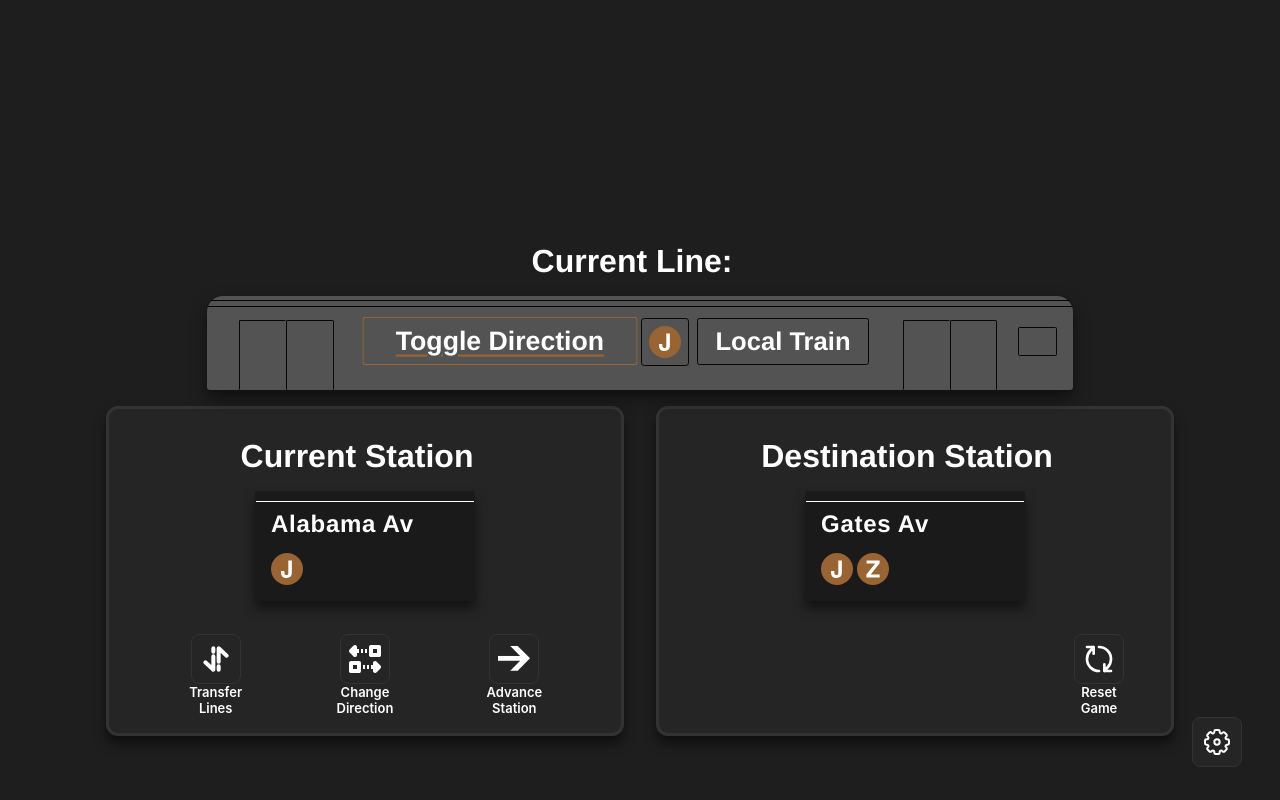
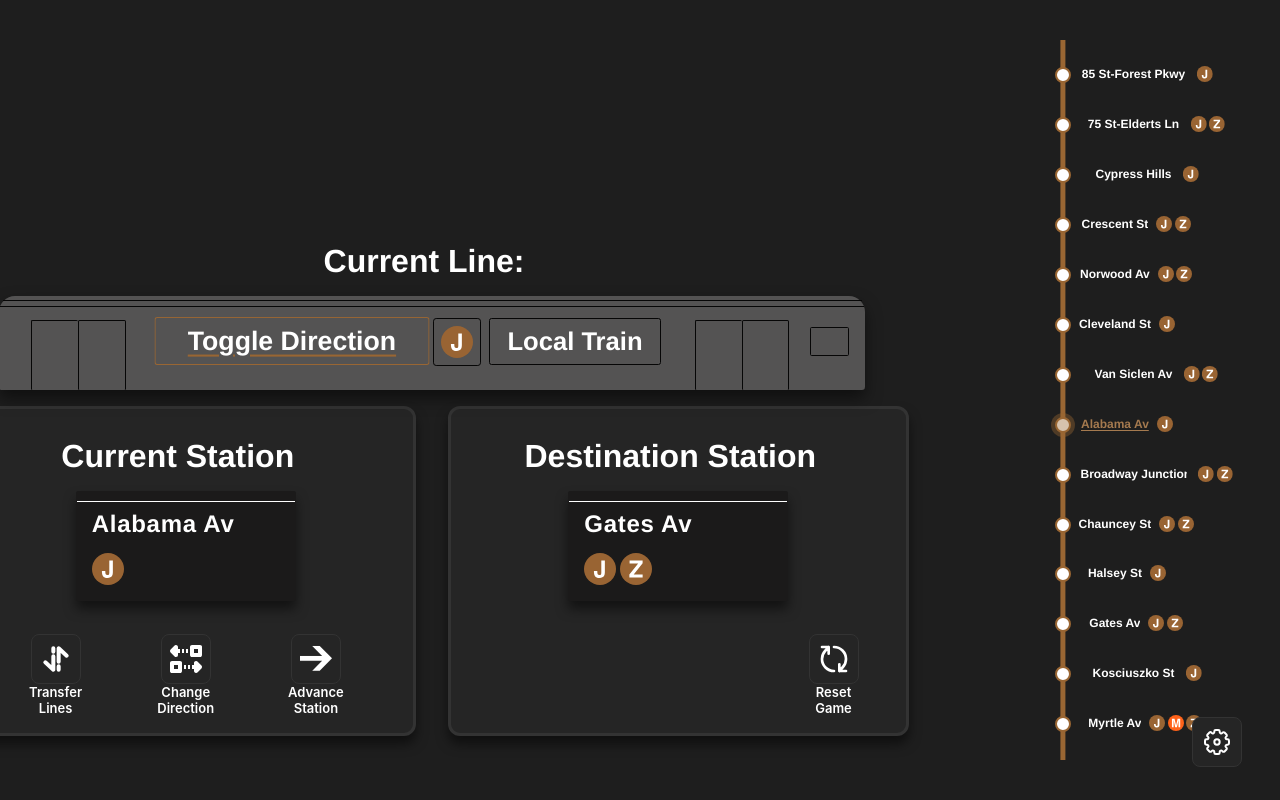
Before and after one commit to NolanSmug/nyc-subway-journey-react, a React (Create React App) app: page / in a window 1280 px wide. Built offline with nearby package versions, Linux system fonts and the light colour scheme.

Commit message:
UpcomingStationsVertical CSS perfections, removed currentLineColor as a state variable, replacing it with CSS property --line-color

```diff
--- a/src/components/GameStateUI.tsx
+++ b/src/components/GameStateUI.tsx
@@ -14,20 +14,18 @@ import C_DIRECTION_WHITE from '../images/change-direction-icon-w.svg'
 import C_DIRECTION_BLACK from '../images/change-direction-icon-b.svg'
 import REFRESH_BLACK from '../images/refresh-icon-b.svg'
 import REFRESH_WHITE from '../images/refresh-icon-w.svg'
-import { useEffect } from 'react'
+import { useEffect, useMemo } from 'react'
 import { useUIContext } from '../contexts/UIContext'
 import { lineToLineColor } from './UpcomingStations'
 import { useGameContext } from '../contexts/GameContext'
 
 function GameStateUI() {
-    const { darkMode, setIsTransferMode, setCurrentLineColor, numAdvanceStations, advancedMode } = useUIContext()
+    const { darkMode, setIsTransferMode, numAdvanceStations, advancedMode } = useUIContext()
     const { train, updateTrainObject, gameState, initializeGame } = useGameContext()
 
     const handleTrainAction = async (action: 'transfer' | 'changeDirection' | 'advanceStation' | 'refresh') => {
         if (gameState?.isWon || train === null || gameState === null) return
         if (action !== 'transfer') setIsTransferMode(false)
-
-        setCurrentLineColor(lineToLineColor(train.getLine()))
 
         switch (action) {
             case 'refresh':
@@ -66,11 +64,11 @@ function GameStateUI() {
         const selectedLine = transfers[transferIndex]
 
         if (selectedLine !== undefined) {
-            await transferLines(selectedLine)
+            await transferTo(selectedLine)
         }
     }
 
-    const transferLines = async (selectedLine: LineName): Promise<void> => {
+    const transferTo = async (selectedLine: LineName): Promise<void> => {
         if (train == null) return
 
         if (await train.transferToLine(selectedLine, train.getCurrentStation())) {
@@ -80,7 +78,6 @@ function GameStateUI() {
         }
         updateTrainObject({ ...train.updateTrainState() })
         setIsTransferMode(false)
-        setCurrentLineColor(lineToLineColor(selectedLine))
     }
 
     const handleKeyPress = (event: KeyboardEvent) => {
@@ -99,12 +96,17 @@ function GameStateUI() {
         return () => window.removeEventListener('keydown', handleKeyPress)
     })
 
+    const currentLine = useMemo(() => train.getLine(), [train])
+    useEffect(() => {
+        document.documentElement.style.setProperty('--line-color', lineToLineColor(currentLine))
+    }, [currentLine])
+
     return (
         <div className="stations-container">
             <div className="station-box" id="current-station">
                 <Header text="Current Station" />
                 <div className="station-item">
-                    <Station name={train.getScheduledStops()[train.getCurrentStationIndex()].getName()}>
+                    <Station name={train.getCurrentStation().getName()}>
                         <div className="not-dim">
                             <TransferLines
                                 onClick={getTransferLineClicked}
--- a/src/components/StationFragment.css
+++ b/src/components/StationFragment.css
@@ -28,15 +28,6 @@
     gap: 0.5rem;
 }
 
-.station-frag-content.overflow .station-frag-name,
-.station-frag-content.overflow .transfer-lines {
-    transform: translateX(0.8em);
-}
-
- .station-frag-content.overflow .station-frag-name {
-    margin-left: 1.5em;
-}
-
 .station-frag-name {
     font-size: 0.75rem;
     white-space: nowrap;
@@ -46,10 +37,17 @@
     max-width: 16ch;
 }
 
-.current-station .station-frag-name,
-.current-station-vertical .station-frag-name {
-    font-weight: bold;
-    text-decoration: underline;
+.station-dot {
+    width: 0.75rem;
+    height: 0.75rem;
+    background-color: white;
+    border-color: var(--line-color);
+    border-radius: 50%;
+    border-width: 0.15rem;
+    border-style: solid;
+    position: relative;
+    transform: translate(-50%, 50%);
+    z-index: 2;
 }
 
 .current-station .station-dot {
@@ -60,16 +58,13 @@
     transition: 0.1s ease-out;
 }
 
-.station-dot {
-    width: 0.75rem;
-    height: 0.75rem;
-    background-color: white;
-    border-radius: 50%;
-    border-width: 0.15rem;
-    border-style: solid;
-    position: static;
-    transform: translate(-50%, 50%);
-    z-index: 2;
+.station-frag-content.overflow .station-frag-name,
+.station-frag-content.overflow .transfer-lines {
+    transform: translateX(0.8em);
+}
+
+.station-frag-content.overflow .station-frag-name {
+    margin-left: 1.5em;
 }
 
 /*
@@ -86,6 +81,7 @@ STYLING MODIFICATIONS FOR VERTICAL UPCOMING STATIONS
     width: 0.75rem;
     height: 0.75rem;
     background-color: white;
+    border-color: var(--line-color);
     border-radius: 50%;
     border-width: 0.15rem;
     border-style: solid;
@@ -95,8 +91,6 @@ STYLING MODIFICATIONS FOR VERTICAL UPCOMING STATIONS
     position: relative;
 }
 
-
-
 .current-station-vertical {
     transition: ease-in-out 0.1s;
     width: max-content;
@@ -104,6 +98,35 @@ STYLING MODIFICATIONS FOR VERTICAL UPCOMING STATIONS
 
 /* TODO: figure out visual change for the current station  */
 .current-station-vertical .station-dot {
+    transition: ease-in-out 0.1s;
     width: 0.75rem;
     height: 0.75rem;
 }
+
+.current-station-vertical .station-dot::after {
+    content: '';
+    position: absolute;
+    top: 50%;
+    left: 50%;
+    transform: translate(-50%, -50%);
+    width: 1.5rem;
+    height: 1.5rem;
+    background-color: var(--line-color);
+    border-radius: 50%;
+    opacity: 0.4;
+    z-index: -1;
+}
+
+.current-station .station-frag-name,
+.current-station-vertical .station-frag-name {
+    text-decoration: underline;
+    text-decoration-color: var(--line-color);
+    text-underline-offset: 2px;
+    text-decoration-thickness: 3px;
+}
+
+.current-station-vertical .station-frag-name {
+    color: var(--line-color);
+    filter: brightness(140%) saturate(75%);
+    opacity: 0.8;
+}
--- a/src/components/StationFragment.tsx
+++ b/src/components/StationFragment.tsx
@@ -9,10 +9,9 @@ export interface StationFragmentProps {
     station: Station
     className?: string
     transfers: LineName[]
-    lineColor: string
 }
 
-const StationFragment: React.FC<StationFragmentProps> = ({ station, className, transfers, lineColor }) => {
+const StationFragment: React.FC<StationFragmentProps> = ({ station, className, transfers }) => {
     const [isOverflowing] = useState(station.getName().length > 12)
 
     return (
@@ -25,7 +24,7 @@ const StationFragment: React.FC<StationFragmentProps> = ({ station, className, t
                     </div>
                 </div>
             </div>
-            <div className="station-dot" style={{ borderColor: lineColor }} />
+            <div className="station-dot" />
         </div>
     )
 }
--- a/src/components/TrainCar.tsx
+++ b/src/components/TrainCar.tsx
@@ -16,7 +16,7 @@ export interface TrainCarProps {
 }
 
 function TrainCar({ header, children }: TrainCarProps) {
-    const { currentLineColor, upcomingStationsVertical, darkMode } = useUIContext()
+    const { upcomingStationsVertical, darkMode } = useUIContext()
     const { train, updateTrainObject } = useGameContext()
 
     const isNullDirection: boolean = train.isNullDirection()
@@ -47,9 +47,9 @@ function TrainCar({ header, children }: TrainCarProps) {
                         style={
                             isNullDirection
                                 ? {
-                                      borderColor: currentLineColor,
+                                      borderColor: 'var(--line-color)',
                                       textDecoration: 'underline',
-                                      textDecorationColor: currentLineColor,
+                                      textDecorationColor: 'var(--line-color)',
                                       textUnderlineOffset: '4px',
                                   }
                                 : {}
--- a/src/components/UpcomingStations.css
+++ b/src/components/UpcomingStations.css
@@ -23,6 +23,7 @@
 }
 
 .line-divider {
+    background-color: var(--line-color);
     position: absolute;
     height: 0.3rem;
     bottom: 1.4em;
--- a/src/components/UpcomingStations.tsx
+++ b/src/components/UpcomingStations.tsx
@@ -43,7 +43,7 @@ export function lineToLineColor(lineName: LineName): string {
 // TODO: Borough barrier
 
 function UpcomingStations() {
-    const { currentLineColor, upcomingStationsVisible: visible } = useUIContext()
+    const { upcomingStationsVisible: visible } = useUIContext()
     const { train, gameState } = useGameContext()
     const stations = train.getScheduledStops()
     const currentStation = gameState.currentStations[train.getCurrentStationIndex()]
@@ -81,12 +81,11 @@ function UpcomingStations() {
                         key={station.getId() || index}
                         station={station}
                         transfers={station.getTransfers()}
-                        lineColor={currentLineColor}
                         className={currentID === station.getId() ? 'current-station' : ''}
                     />
                 ))}
             </div>
-            <div ref={lineDividerRef} className="line-divider" style={{ backgroundColor: currentLineColor }} />
+            <div ref={lineDividerRef} className="line-divider" />
         </div>
     )
 }
--- a/src/components/UpcomingStationsVertical.css
+++ b/src/components/UpcomingStationsVertical.css
@@ -17,11 +17,11 @@
     align-items: center;
     position: relative;
     z-index: 1;
-    margin-top: 5em;
 }
 
 .line-divider-vertical {
-    position:absolute;
+    background-color: var(--line-color);
+    position: absolute;
     height: 0.3rem;
     z-index: 0;
     left: 6.65em;
--- a/src/components/UpcomingStationsVertical.tsx
+++ b/src/components/UpcomingStationsVertical.tsx
@@ -5,7 +5,7 @@ import { useUIContext } from '../contexts/UIContext'
 import { useGameContext } from '../contexts/GameContext'
 
 function UpcomingStationsVertical() {
-    const { currentLineColor, upcomingStationsVisible: visible } = useUIContext()
+    const { upcomingStationsVisible: visible } = useUIContext()
     const { train, gameState } = useGameContext()
 
     const stations = train.getScheduledStops()
@@ -14,19 +14,19 @@ function UpcomingStationsVertical() {
     const lineDividerRef = useRef<HTMLDivElement>(null)
     const currentID = currentStation.getId()
 
+    // scroll to the current station
     useEffect(() => {
         if (stationsRef.current && stations.length > 0) {
             const currentStationElement = stationsRef.current.querySelector('.current-station-vertical')
-
             scrollToCurrentStation(currentStationElement!)
         }
     }, [currentStation, stations.length, currentID])
 
+    // adjust the line length
     useEffect(() => {
-        if (stationsRef.current && lineDividerRef.current) {
-            if (stations.length > 0) {
-                lineDividerRef.current.style.width = `${stations.length * 6}em`
-            }
+        if (stationsRef.current && lineDividerRef.current && stations.length > 0) {
+            lineDividerRef.current.style.width = train.isShuttle() ? `${stations.length * 5}em` : `${stations.length * 6}em`
+            lineDividerRef.current.style.top = train.isShuttle() ? '5em' : ''
         }
     }, [stations.length, visible])
 
@@ -36,14 +36,13 @@ function UpcomingStationsVertical() {
 
     return (
         <div className="upcoming-stations-vertical-container">
-            <div ref={lineDividerRef} className="line-divider-vertical" style={{ backgroundColor: currentLineColor }} />
+            <div ref={lineDividerRef} className="line-divider-vertical" />
             <div className="stations-vertical" ref={stationsRef}>
                 {stations.map((station, index) => (
                     <StationFragment
                         key={station.getId() || index}
                         station={station}
                         transfers={station.getTransfers()}
-                        lineColor={currentLineColor}
                         className={currentID === station.getId() ? 'current-station-vertical' : ''}
                     />
                 ))}
--- a/src/contexts/GameContext.tsx
+++ b/src/contexts/GameContext.tsx
@@ -4,7 +4,6 @@ import { GameState } from '../logic/GameState'
 import { Station as StationClass } from '../logic/StationManager'
 import { Game } from '../logic/Game'
 import { useUIContext } from './UIContext'
-import { lineToLineColor } from '../components/UpcomingStations'
 
 interface GameContextProps {
     train: Train
@@ -21,7 +20,7 @@ export const GameProvider = ({ children }: { children: ReactNode }) => {
     const [train, setTrain] = useState<Train>(new Train())
     const [gameState, setGameState] = useState<GameState>(new GameState())
 
-    const { setIsTransferMode, setCurrentLineColor } = useUIContext()
+    const { setIsTransferMode } = useUIContext()
 
     const initializeGame = useCallback(async () => {
         try {
@@ -32,12 +31,11 @@ export const GameProvider = ({ children }: { children: ReactNode }) => {
             setIsTransferMode(false)
             setTrain(newGame.train)
             setGameState(newGame.gameState)
-            setCurrentLineColor(lineToLineColor(newGame.train.getLine()))
             console.log('initialized!')
         } catch (error) {
             console.error('Error initializing game:', error)
         }
-    }, [setIsTransferMode, setTrain, setGameState, setCurrentLineColor])
+    }, [setIsTransferMode, setTrain, setGameState])
 
     // this function is used for ensuring we re-render after train object actions
     const updateTrainObject = useCallback((updates: Partial<Train>) => {
--- a/src/contexts/UIContext.tsx
+++ b/src/contexts/UIContext.tsx
@@ -4,14 +4,12 @@ interface UIContextProps {
     darkMode: boolean
     advancedMode: boolean
     isTransferMode: boolean
-    currentLineColor: string
     upcomingStationsVisible: boolean
     upcomingStationsVertical: boolean
     numAdvanceStations: number
     setDarkMode: React.Dispatch<React.SetStateAction<boolean>>
     setAdvancedMode: React.Dispatch<React.SetStateAction<boolean>>
     setIsTransferMode: React.Dispatch<React.SetStateAction<boolean>>
-    setCurrentLineColor: React.Dispatch<React.SetStateAction<string>>
     setUpcomingStationsVisible: React.Dispatch<React.SetStateAction<boolean>>
     setUpcomingStationsVertical: React.Dispatch<React.SetStateAction<boolean>>
     setNumAdvanceStations: React.Dispatch<React.SetStateAction<number>>
@@ -24,9 +22,8 @@ export const UIProvider = ({ children }: { children: ReactNode }) => {
     const [darkMode, setDarkMode] = useState<boolean>(true)
     const [advancedMode, setAdvancedMode] = useState<boolean>(false)
     const [isTransferMode, setIsTransferMode] = useState<boolean>(false)
-    const [upcomingStationsVisible, setUpcomingStationsVisible] = useState<boolean>(false)
-    const [upcomingStationsVertical, setUpcomingStationsVertical] = useState<boolean>(false)
-    const [currentLineColor, setCurrentLineColor] = useState<string>('')
+    const [upcomingStationsVisible, setUpcomingStationsVisible] = useState<boolean>(true)
+    const [upcomingStationsVertical, setUpcomingStationsVertical] = useState<boolean>(true)
     const [numAdvanceStations, setNumAdvanceStations] = useState<number>(1)
 
     return (
@@ -34,8 +31,6 @@ export const UIProvider = ({ children }: { children: ReactNode }) => {
             value={{
                 isTransferMode,
                 setIsTransferMode,
-                currentLineColor,
-                setCurrentLineColor,
                 darkMode,
                 setDarkMode,
                 advancedMode,
--- a/src/logic/TrainManager.ts
+++ b/src/logic/TrainManager.ts
@@ -107,6 +107,10 @@ export class Train {
 
     public isLineNull(): boolean {
         return this.currentLine === LineName.NULL_TRAIN
+    }
+
+    public isShuttle(): boolean {
+        return this.currentLine === LineName.S_TRAIN || this.currentLine === LineName.S_TRAIN_ROCKAWAY || this.currentLine === LineName.S_TRAIN_SHUTTLE
     }
 
     // LineType
```
